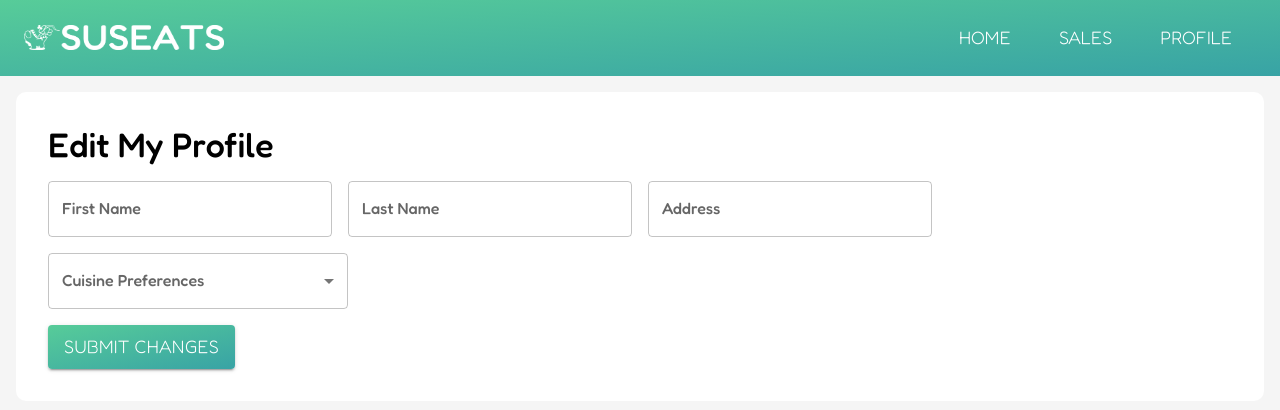
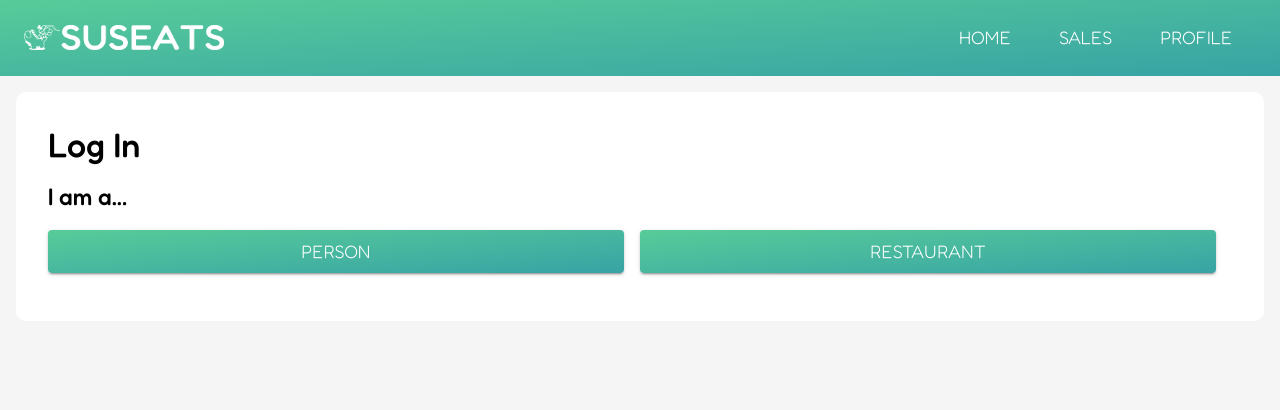
Before and after one commit to olsenbudanur/SusEats, a React (Create React App) app in the folder suseats/: page / in a window 1280 px wide. Both pictures are taken after a click on the button "PROFILE". Shown: the top 410 px of the page. Built offline with nearby package versions, Linux system fonts and the light colour scheme.

Commit message:
working user auth

```diff
--- a/suseats/src/App.js
+++ b/suseats/src/App.js
@@ -9,6 +9,8 @@ import Profile from "./Pages/Profile";
 
 function App() {
   const [page, setPage] = useState("Home");
+  const [isAuthenticated, setAuthenticated] = useState(false);
+  const [user, setUser] = useState("")
 
   if (page === "Home") {
     return     <ThemeProvider theme={theme}>
@@ -24,7 +26,7 @@ function App() {
 
   if (page === "Profile") {
     return <ThemeProvider theme={theme}>
-      <Profile changePage={setPage} />
+      <Profile changePage={setPage} isAuthenticated={isAuthenticated} setAuthenticated={setAuthenticated} setUser={setUser}/>
       </ThemeProvider>
   }
 
--- a/suseats/src/Pages/Profile.js
+++ b/suseats/src/Pages/Profile.js
@@ -17,7 +17,13 @@ const cuisines = ["Mexican", "Thai", "Chinese"];
 
 export default function Profile(props) {
   const [foodPrefs, setFoodPrefs] = useState([]);
+  const [userType, setUserType] = useState("");
 
+  const [loginEmail, setLoginEmail] = useState("");
+  const [loginPassword, setLoginPassword] = useState("");
+
+  //name, email, phone, password, food pref., public key
+  if (props.isAuthenticated) {
     return (
       <Box>
         <Navbar
@@ -29,11 +35,29 @@ export default function Profile(props) {
             <Grid item xs={12}>
               <Typography variant="h4">Edit My Profile</Typography>
             </Grid>
+            <Grid item xs={12}>
+              <Typography variant="h5">Basics</Typography>
+            </Grid>
             <Grid item xs={12} sm={4} md={3}>
               <TextField fullWidth label="First Name"></TextField>
             </Grid>
             <Grid item xs={12} sm={4} md={3}>
               <TextField fullWidth label="Last Name"></TextField>
+            </Grid>
+            <Grid
+              item
+              sm={4}
+              md={6}
+              sx={{ display: { xs: "none", sm: "flex" } }}
+            />
+            <Grid item xs={12} sm={4} md={3}>
+              <TextField fullWidth label="Email"></TextField>
+            </Grid>
+            <Grid item xs={12} sm={4} md={3}>
+              <TextField fullWidth label="Phone"></TextField>
+            </Grid>
+            <Grid item xs={12}>
+              <Typography variant="h5">Tailor Your Recommendations</Typography>
             </Grid>
             <Grid item xs={12} sm={4} md={3}>
               <TextField fullWidth label="Address"></TextField>
@@ -66,11 +90,152 @@ export default function Profile(props) {
                 </Select>
               </FormControl>
             </Grid>
-          <Grid item xs={4}>
-            <Button variant="contained" sx={{color: "white", background: "linear-gradient(to bottom right, #57CC99, #38A3A5)"}}>Submit Changes</Button>
+            <Grid item xs={12}>
+              <Button
+                variant="contained"
+                sx={{
+                  color: "white",
+                  background:
+                    "linear-gradient(to bottom right, #57CC99, #38A3A5)",
+                }}
+              >
+                Submit Changes
+              </Button>
             </Grid>
           </Grid>
         </Box>
       </Box>
     );
+  } else {
+    return (
+      <Box>
+        <Navbar
+          changePage={props.changePage}
+          background="linear-gradient(to bottom right, #57CC99, #38A3A5)"
+        />
+        <Box sx={{ borderRadius: "10px", backgroundColor: "#FFF", p: 2, m: 2 }}>
+          <Grid container spacing={2} p={2}>
+            <Grid item xs={12}>
+              <Typography variant="h4">Log In</Typography>
+            </Grid>
+            {userType === "" ? (
+              <Grid container spacing={2} sx={{ p: 2 }}>
+                <Grid item xs={12}>
+                  <Typography variant={"h5"}>I am a...</Typography>
+                </Grid>
+                <Grid item xs={6}>
+                  <Button
+                    fullWidth
+                    variant="contained"
+                    sx={{
+                      color: "white",
+                      background:
+                        "linear-gradient(to bottom right, #57CC99, #38A3A5)",
+                    }}
+                    onClick={() => {
+                      setUserType("person");
+                    }}
+                  >
+                    Person
+                  </Button>
+                </Grid>
+                <Grid item xs={6}>
+                  <Button
+                    fullWidth
+                    variant="contained"
+                    sx={{
+                      color: "white",
+                      background:
+                        "linear-gradient(to bottom right, #57CC99, #38A3A5)",
+                    }}
+                    onClick={() => {
+                      setUserType("restaurant");
+                    }}
+                  >
+                    Restaurant
+                  </Button>
+                </Grid>
+              </Grid>
+            ) : null}
+            {userType === "person" ? (
+              <Grid container spacing={2} sx={{ p: 2 }}>
+                <Grid item xs={12} sm={4} md={3}>
+                  <TextField
+                    fullWidth
+                    label="Email"
+                    onChange={(e) => {
+                      setLoginEmail(e.target.value);
+                    }}
+                  ></TextField>
+                </Grid>
+                <Grid item xs={12} sm={4} md={3}>
+                  <TextField
+                    type="password"
+                    fullWidth
+                    label="Password"
+                    onChange={(e) => {
+                      setLoginPassword(e.target.value);
+                    }}
+                  ></TextField>
+                </Grid>
+                <Grid item sm={4} />
+                <Grid item xs={6} md={3}>
+                  <Button
+                    fullWidth
+                    variant="contained"
+                    sx={{
+                      color: "white",
+                      background:
+                        "linear-gradient(to bottom right, #57CC99, #38A3A5)",
+                    }}
+                    onClick={() => {
+                      var myHeaders = new Headers();
+                      myHeaders.append("Content-Type", "application/json");
+
+                      var raw = JSON.stringify({
+                        action: "login",
+                        email: loginEmail,
+                        password: loginPassword,
+                      });
+
+                      var requestOptions = {
+                        method: "POST",
+                        headers: myHeaders,
+                        body: raw,
+                        redirect: "follow",
+                      };
+
+                      fetch(
+                        "https://us-central1-aiot-fit-xlab.cloudfunctions.net/suseats",
+                        requestOptions
+                      )
+                        .then((response) => response.text())
+                        .then((result) => {
+                          result = JSON.parse(result);
+                          console.log(result)
+                          console.log(result["status"]);
+
+                          if (result.status === "success") {
+                            props.setAuthenticated(true);
+                            props.setUser(result.userid);
                           }
+                        })
+                        .catch((error) => console.log("error", error));
+                    }}
+                  >
+                    Log In
+                  </Button>
+                </Grid>
+                <Grid item xs={4} md={3}>
+                  <Button fullWidth variant="text">
+                    Register
+                  </Button>
+                </Grid>
+              </Grid>
+            ) : null}
+          </Grid>
+        </Box>
+      </Box>
+    );
+  }
+}
```
Also changed, not shown: suseats/src/Pages/Login.js (line endings or trailing spaces). Lines whose indentation alone changed are shown as unchanged.
